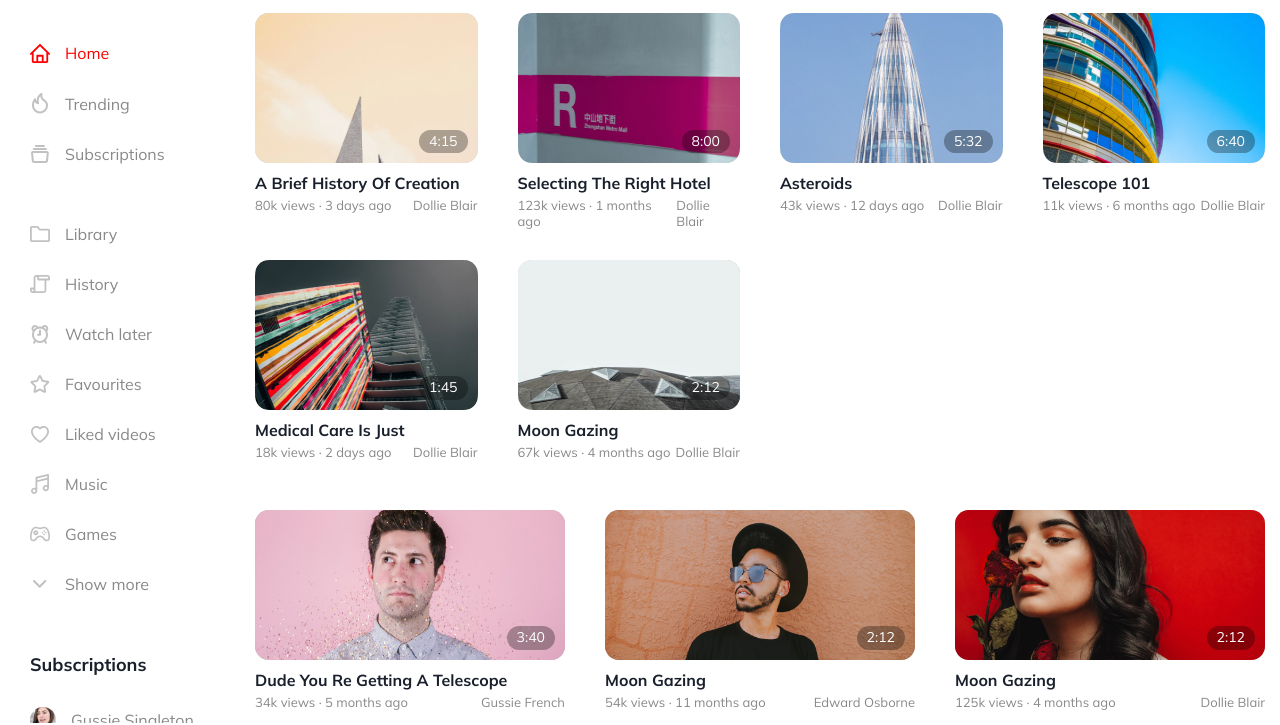
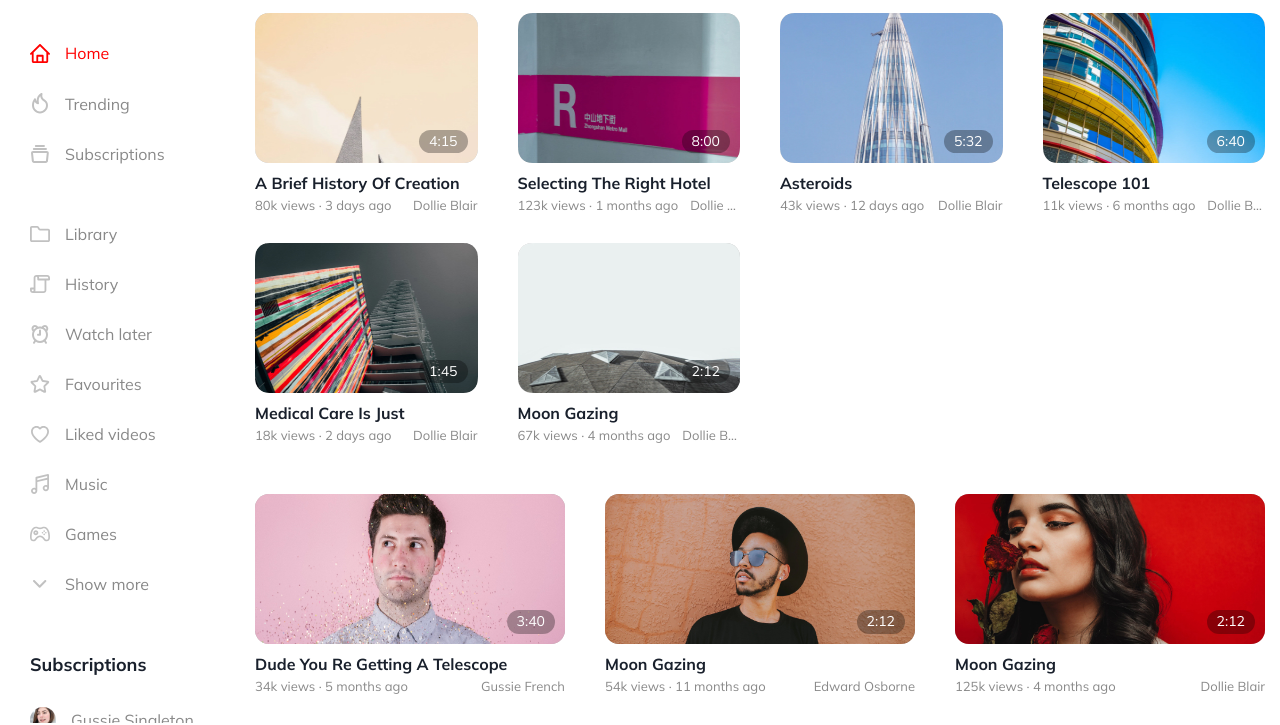
Before and after one commit to zhenia-chugaev/youtube, a plain HTML site: page index.html in a window 1280 px wide. Shown: the part 77-802 px from the top of the page. Drawn offline with Linux system fonts and the light colour scheme.

Commit message:
Fix the appearance of video info text

```diff
--- a/styles/main.css
+++ b/styles/main.css
@@ -198,6 +198,13 @@
   display: flex;
   justify-content: space-between;
   font-size: 13px;
+  white-space: nowrap;
+}
+
+.video-item__author {
+  margin-left: 12px;
+  overflow: hidden;
+  text-overflow: ellipsis;
 }
 
 .bio {
```
